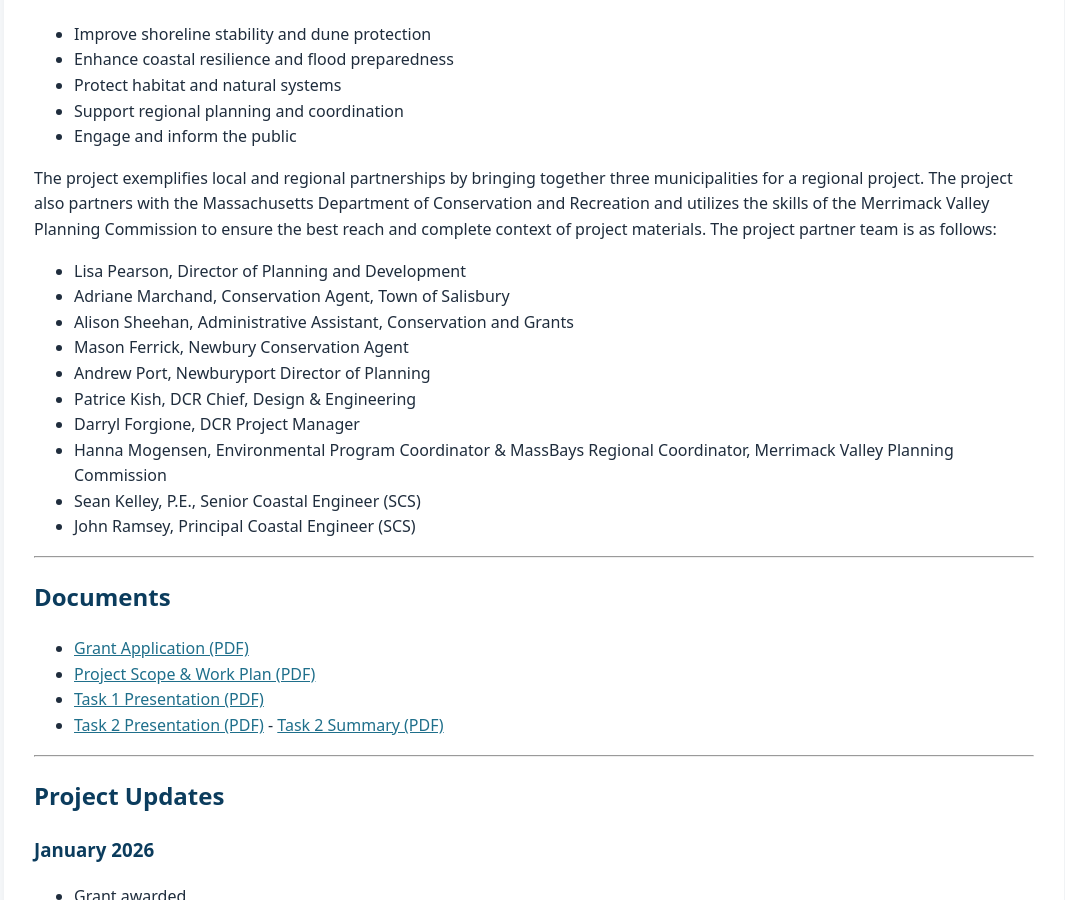
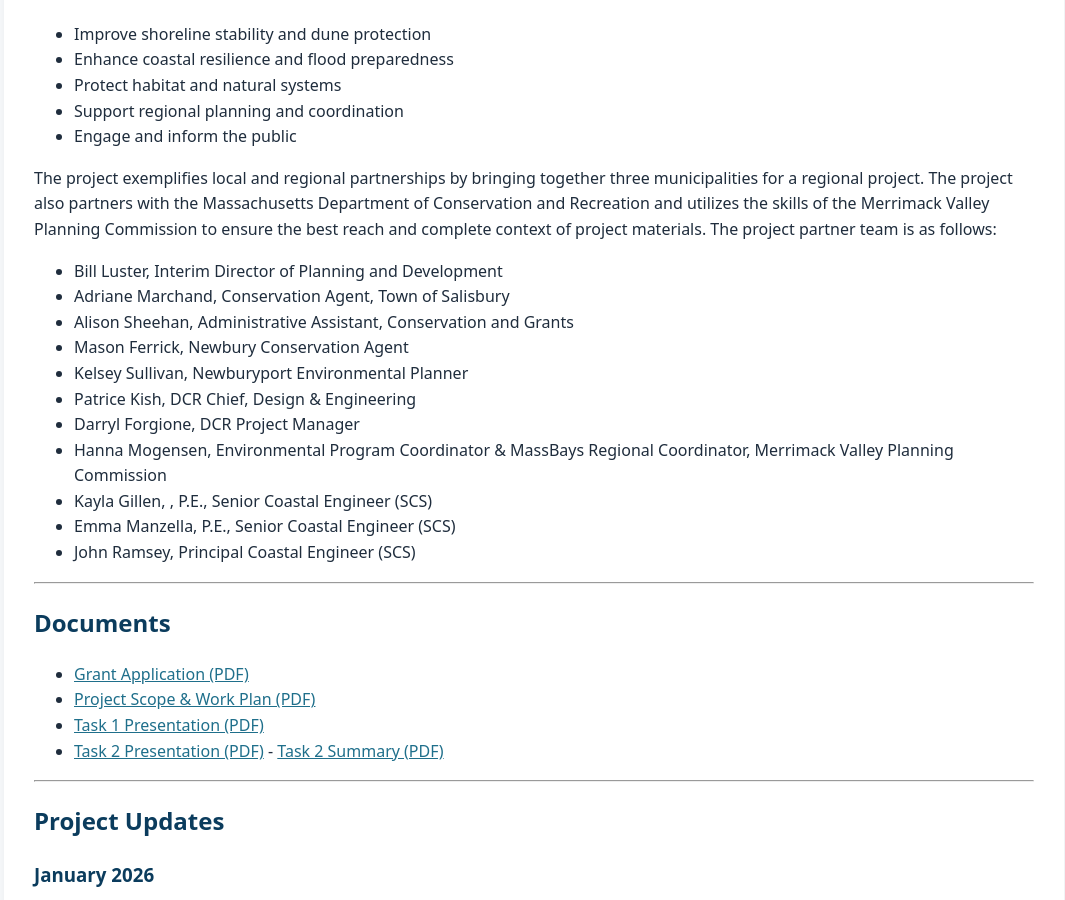
Before and after one commit to MAMRBAGOV/mamrba.gov, a Jekyll site: the page built from czm-grant.md, in a window 1280 px wide and 900 px high, scrolled down 1282 px. Shown: the whole window, without its empty margins (106-1171 px from the left). Built offline with Jekyll 4.4.1, drawn with Linux system fonts in a browser that asks for light colours.

Commit message:
Update czm-grant.md

```diff
--- a/czm-grant.md
+++ b/czm-grant.md
@@ -31,15 +31,16 @@ This project directly supports adaptation to climate impacts such as sea level r
 
 The project exemplifies local and regional partnerships by bringing together three municipalities for a regional project. The project also partners with the Massachusetts Department of Conservation and Recreation and utilizes the skills of the Merrimack Valley Planning Commission to ensure the best reach and complete context of project materials. The project partner team is as follows:
 
-- Lisa Pearson, Director of Planning and Development
+- Bill Luster, Interim Director of Planning and Development
 - Adriane Marchand, Conservation Agent, Town of Salisbury
 - Alison Sheehan, Administrative Assistant, Conservation and Grants
 - Mason Ferrick, Newbury Conservation Agent
-- Andrew Port, Newburyport Director of Planning
+- Kelsey Sullivan, Newburyport Environmental Planner
 - Patrice Kish, DCR Chief, Design & Engineering
 - Darryl Forgione, DCR Project Manager
 - Hanna Mogensen, Environmental Program Coordinator & MassBays Regional Coordinator, Merrimack Valley Planning Commission
-- Sean Kelley, P.E., Senior Coastal Engineer (SCS)
+- Kayla Gillen, , P.E., Senior Coastal Engineer (SCS)
+- Emma Manzella, P.E., Senior Coastal Engineer (SCS)
 - John Ramsey, Principal Coastal Engineer (SCS)
 
 ---
```
